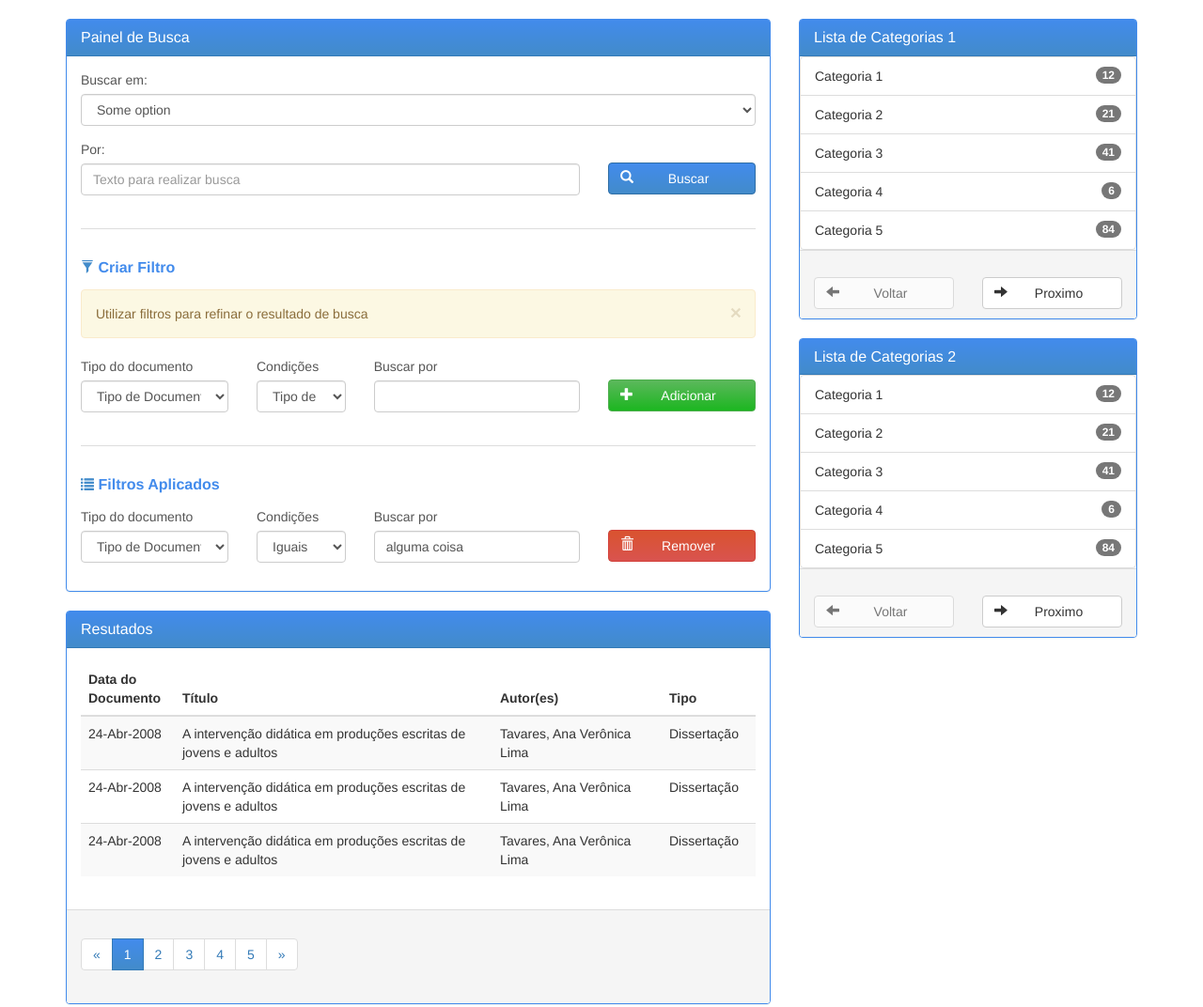
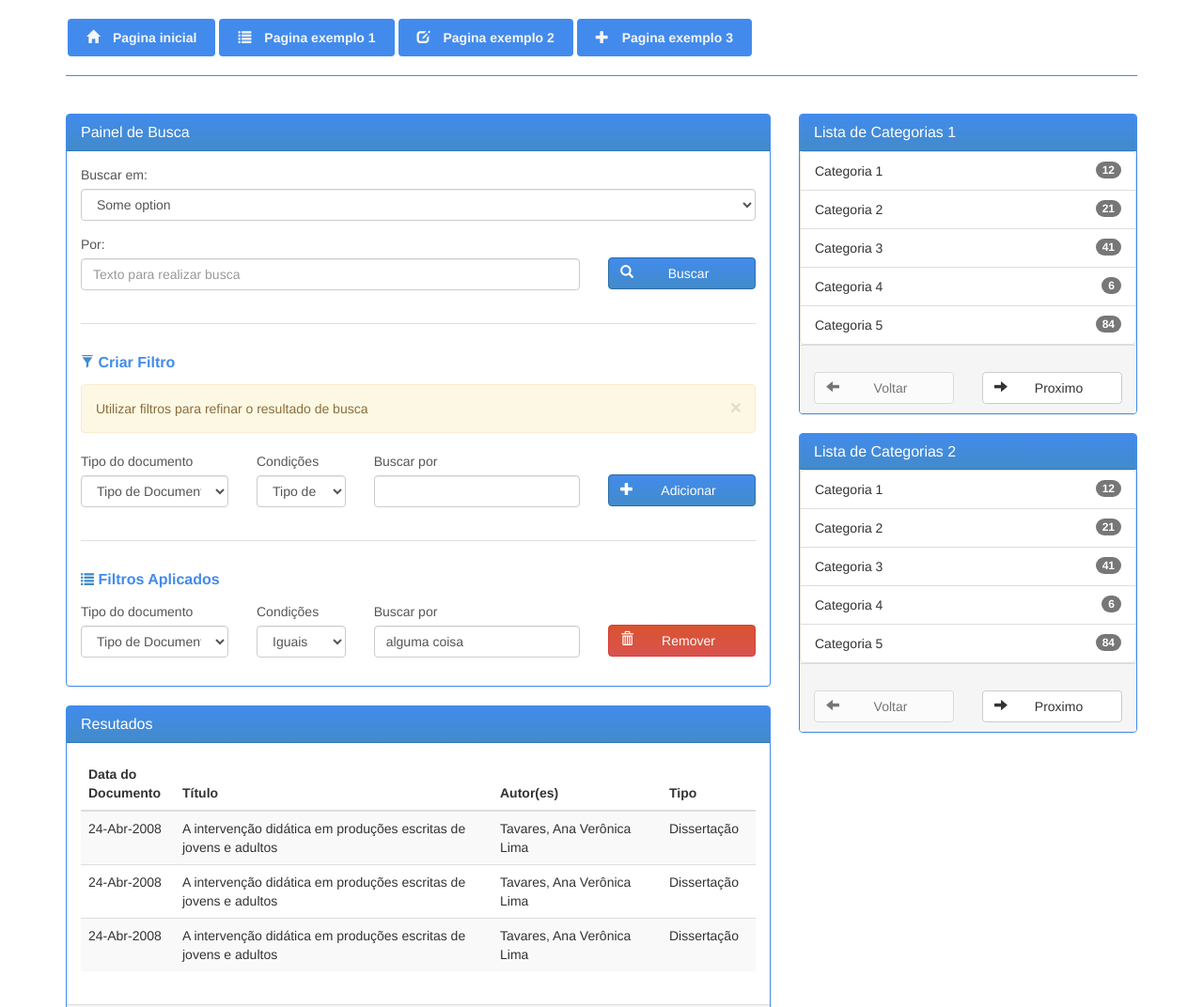
Before and after one commit to joaoxbatista/layout-repository, a website: page index.html in a window 1280 px wide. Shown: the top 1072 px of the page at 94% size. Drawn offline with nearby package versions, Linux system fonts and the light colour scheme.

Commit message:
alterações nas cores

```diff
--- a/css/style.css
+++ b/css/style.css
@@ -5,7 +5,7 @@
 @brand-danger:  #d9534f;*/
 
 #app{
-	padding: 20px 0px;
+
 }
 
 .panel-primary {
@@ -76,3 +76,62 @@
 	border-top: 1px solid #ddd;
 	margin: 20px 0px 30px 0px;
 }
+
+
+/* Menu */
+
+#menu {
+	width: 100%;
+	min-height: 70px;
+	padding: 20px 0px;
+	background-color: #fff;
+	margin-bottom: 20px;
+
+}
+
+.menu-content nav {
+	list-style:  none;
+	display: flex;
+	padding-bottom: 20px;
+	border-bottom: 1px solid #428bec;
+}
+
+.menu-content nav li {
+	display: flex;
+	margin: 0px 2px;
+	position: relative;
+	background: #428bec;
+	border-radius: 4px;
+}
+
+.menu-content nav li::before {
+	content: '';
+	width: 0%;
+	position: absolute;
+	height: 4px;
+	bottom: 0px;
+	background: linear-gradient(to left, #fff, #428bec);
+	background-color: #18ffff;
+	display: block;
+	transition: width .3s, opacity .4s;
+	opacity: 0;
+}
+
+.menu-content nav li a{
+	text-decoration: none;
+	color: #f5f5f5;
+	font-weight: bold;
+	padding: 10px 20px;
+}
+
+.menu-content nav li:hover:before{
+	width: 100%;
+	opacity: 1;
+	transition: width .6s, opacity .5s;
+	/*transition: width .6s;*/
+}
+
+.menu-content nav li a .glyphicon{
+	color: #f5f5f5;
+	padding-right:10px;
+}
--- a/index.html
+++ b/index.html
@@ -8,6 +8,40 @@
 </head>
 <body>
 	<div id="app">
+		<div id="menu">
+			<div class="menu-content container">
+				<nav>
+					<li>
+						<a href="">
+						<span class="glyphicon glyphicon-home"></span>
+						Pagina inicial
+						</a>
+					</li>
+
+					<li>
+						<a href="">
+						<span class="glyphicon glyphicon-list"></span>
+						Pagina exemplo 1
+						</a>
+					</li>
+
+					<li>
+						<a href="">
+						<span class="glyphicon glyphicon-edit"></span>
+						Pagina exemplo 2
+						</a>
+					</li>
+
+					<li>
+						<a href="">
+						<span class="glyphicon glyphicon-plus"></span>
+						Pagina exemplo 3
+						</a>
+					</li>
+				</nav>
+			</div>
+		</div>
+
 		<div class="container">
 			<div class="row">
 			<!-- Div Main Content -->
@@ -129,7 +163,7 @@
 										</div>
 									</div>
 									<div class="col-md-3">
-										<button class="btn btn-success btn-block fx-bottom">
+										<button class="btn btn-primary btn-block fx-bottom">
 											<span class="glyphicon glyphicon-plus"></span>
 											Adicionar
 										</button>
@@ -394,6 +428,7 @@
 		</div>
 	</div>
 
+	<script src="node_modules/jquery/dist/jquery.min.js"></script>
 	<script src="node_modules/bootstrap/dist/js/bootstrap.min.js"></script>
 </body>
 </html>
--- a/package.json
+++ b/package.json
@@ -9,6 +9,7 @@
   "author": "",
   "license": "ISC",
   "dependencies": {
-    "bootstrap": "^3.3.7"
+    "bootstrap": "^3.3.7",
+    "jquery": "^3.3.1"
   }
 }
```
Also changed, not shown: 1 other file.
